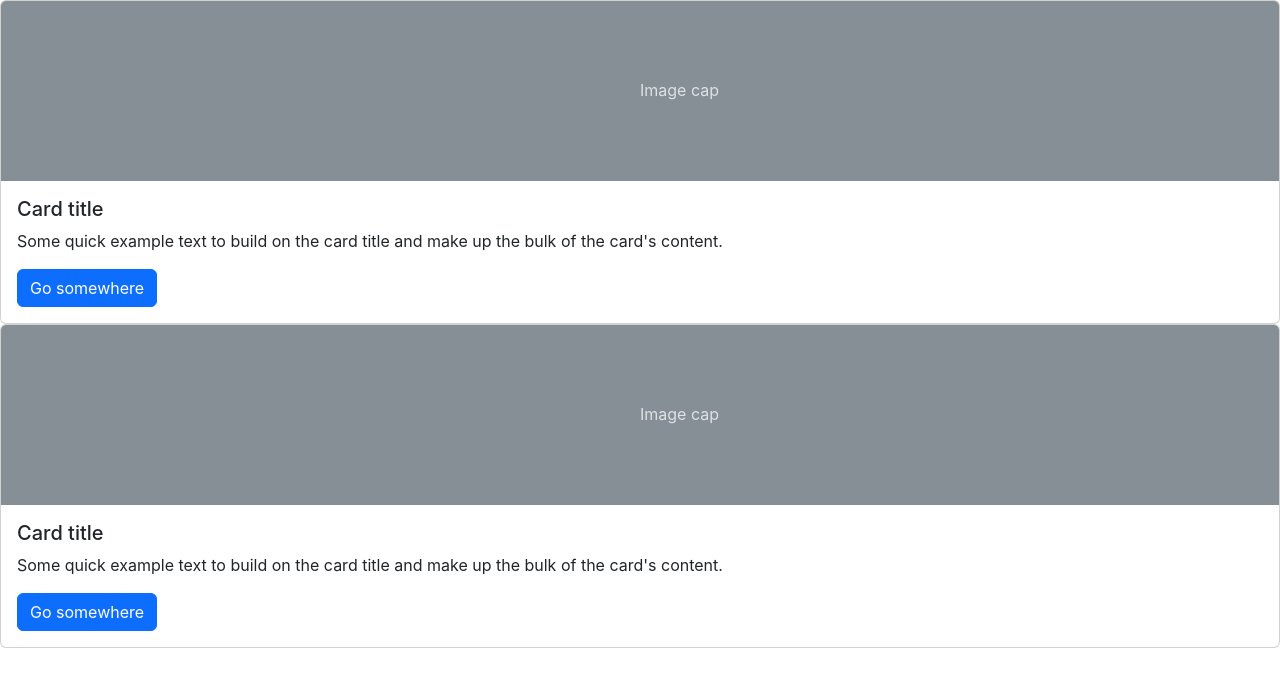
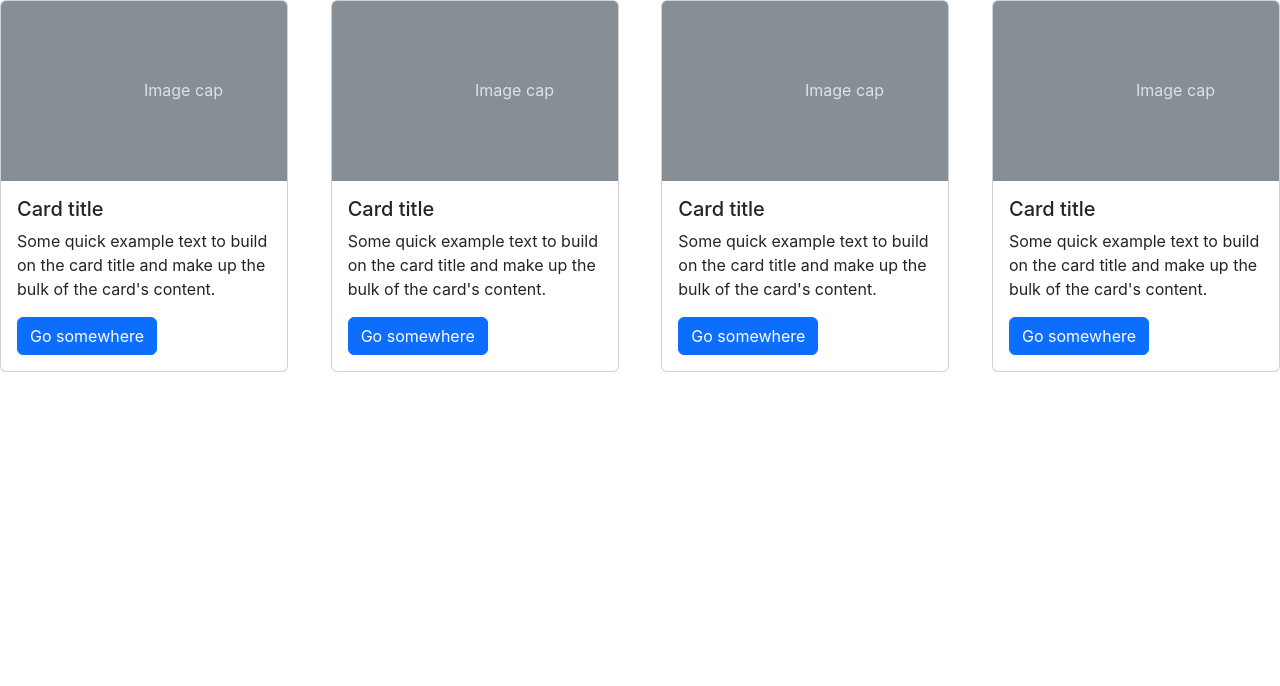
Before and after one commit to changzzzzz/JR-react-app-16, a React (Create React App) app: page / in a window 1280 px wide. Shown: the top 686 px of the page. Built offline with nearby package versions, Linux system fonts and the light colour scheme.

Commit message:
Course card template

```diff
--- a/src/App.js
+++ b/src/App.js
@@ -6,7 +6,6 @@ function App() {
   return (
     <div className="App">
       <CourseCard></CourseCard>
-      <CourseCard></CourseCard>
     </div>
   );
 }
--- a/src/component/course-card/index.jsx
+++ b/src/component/course-card/index.jsx
@@ -1,12 +1,45 @@
 export default props => {
     return (
-        <div class="card" style={{width: "-18rem;"}}>
-        <svg class="bd-placeholder-img card-img-top" width="100%" height="180" xmlns="http://www.w3.org/2000/svg" role="img" aria-label="Placeholder: Image cap" preserveAspectRatio="xMidYMid slice" focusable="false"><title>Placeholder</title><rect width="100%" height="100%" fill="#868e96"></rect><text x="50%" y="50%" fill="#dee2e6" dy=".3em">Image cap</text></svg>
-        <div class="card-body">
-            <h5 class="card-title">Card title</h5>
-            <p class="card-text">Some quick example text to build on the card title and make up the bulk of the card's content.</p>
-            <a href="#" class="btn btn-primary">Go somewhere</a>
+        <div className="" style={{justifyContent:"space-between", display:"flex", alignContent:"center"}}>
+
+
+        <div class="card" style={{width: "18rem"}}>
+            <svg class="bd-placeholder-img card-img-top" width="100%" height="180" xmlns="http://www.w3.org/2000/svg" role="img" aria-label="Placeholder: Image cap" preserveAspectRatio="xMidYMid slice" focusable="false"><title>Placeholder</title><rect width="100%" height="100%" fill="#868e96"></rect><text x="50%" y="50%" fill="#dee2e6" dy=".3em">Image cap</text></svg>
+            <div class="card-body">
+                <h5 class="card-title">Card title</h5>
+                <p class="card-text">Some quick example text to build on the card title and make up the bulk of the card's content.</p>
+                <a href="#" class="btn btn-primary">Go somewhere</a>
+            </div>
         </div>
+
+        <div class="card" style={{width: "18rem"}}>
+            <svg class="bd-placeholder-img card-img-top" width="100%" height="180" xmlns="http://www.w3.org/2000/svg" role="img" aria-label="Placeholder: Image cap" preserveAspectRatio="xMidYMid slice" focusable="false"><title>Placeholder</title><rect width="100%" height="100%" fill="#868e96"></rect><text x="50%" y="50%" fill="#dee2e6" dy=".3em">Image cap</text></svg>
+            <div class="card-body">
+                <h5 class="card-title">Card title</h5>
+                <p class="card-text">Some quick example text to build on the card title and make up the bulk of the card's content.</p>
+                <a href="#" class="btn btn-primary">Go somewhere</a>
+            </div>
+        </div>
+
+        <div class="card" style={{width: "18rem"}}>
+            <svg class="bd-placeholder-img card-img-top" width="100%" height="180" xmlns="http://www.w3.org/2000/svg" role="img" aria-label="Placeholder: Image cap" preserveAspectRatio="xMidYMid slice" focusable="false"><title>Placeholder</title><rect width="100%" height="100%" fill="#868e96"></rect><text x="50%" y="50%" fill="#dee2e6" dy=".3em">Image cap</text></svg>
+            <div class="card-body">
+                <h5 class="card-title">Card title</h5>
+                <p class="card-text">Some quick example text to build on the card title and make up the bulk of the card's content.</p>
+                <a href="#" class="btn btn-primary">Go somewhere</a>
+            </div>
+        </div>
+
+        <div class="card" style={{width: "18rem"}}>
+            <svg class="bd-placeholder-img card-img-top" width="100%" height="180" xmlns="http://www.w3.org/2000/svg" role="img" aria-label="Placeholder: Image cap" preserveAspectRatio="xMidYMid slice" focusable="false"><title>Placeholder</title><rect width="100%" height="100%" fill="#868e96"></rect><text x="50%" y="50%" fill="#dee2e6" dy=".3em">Image cap</text></svg>
+            <div class="card-body">
+                <h5 class="card-title">Card title</h5>
+                <p class="card-text">Some quick example text to build on the card title and make up the bulk of the card's content.</p>
+                <a href="#" class="btn btn-primary">Go somewhere</a>
+            </div>
+        </div>
+
+
         </div>
     )
 }
```
